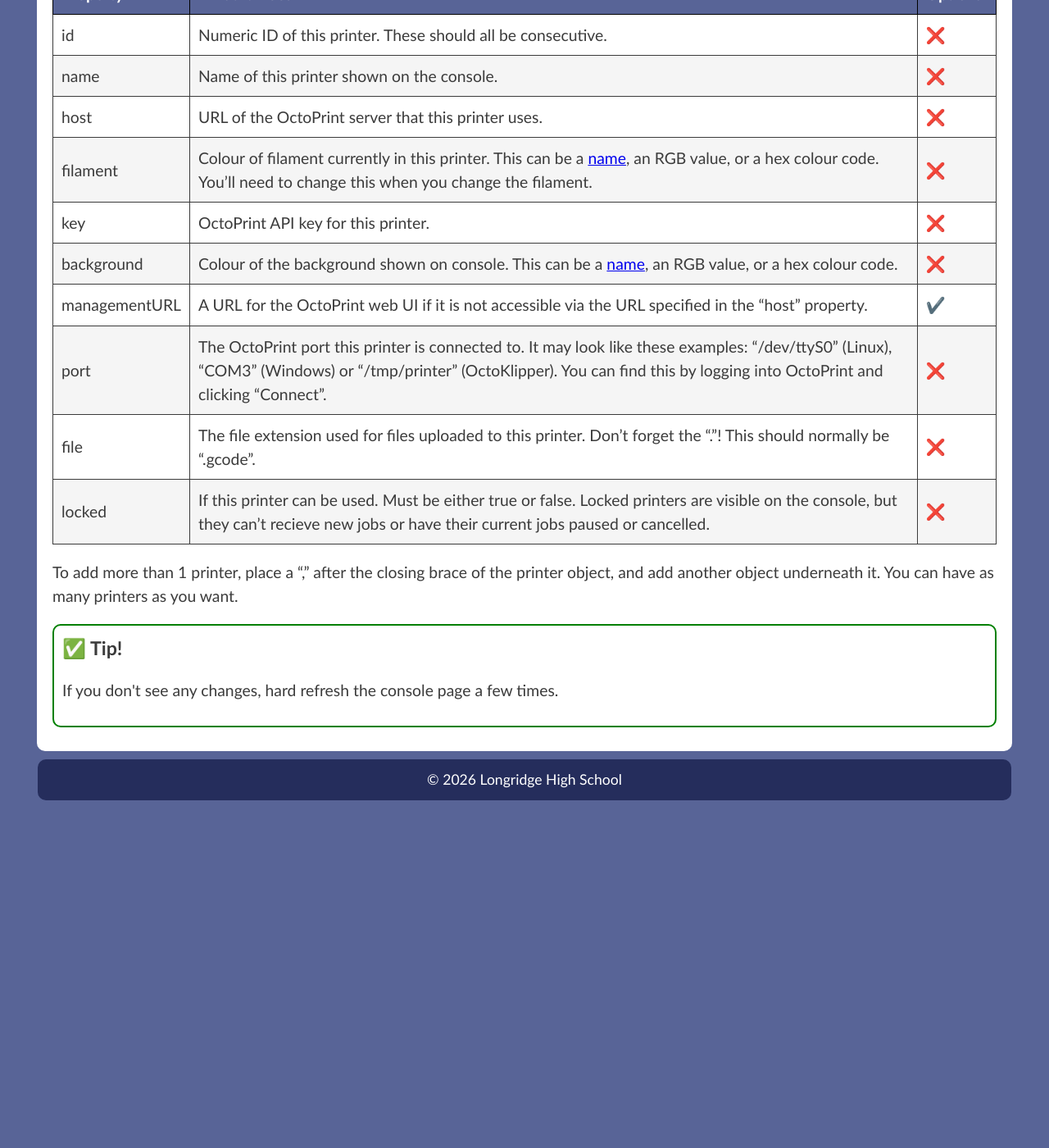
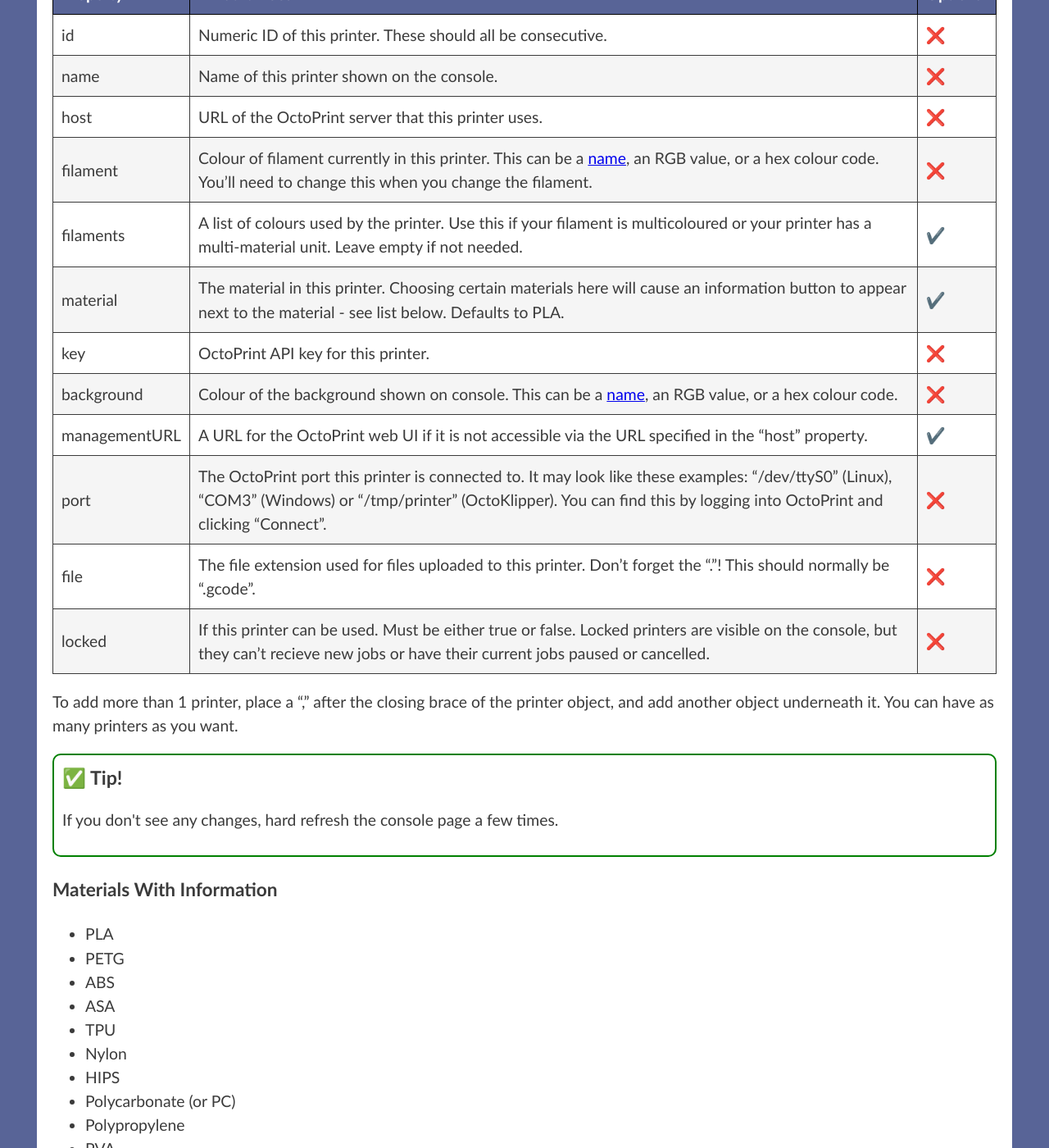
Before and after one commit to Longridge-High-School/3d-print-console, a Jekyll site: the page built from docs/setup/printers.md, in a window 1280 px wide and 1400 px high, scrolled down 942 px. Shown: the whole window at 82% size. Built offline with Jekyll 4.4.1, drawn with Linux system fonts in a browser that asks for light colours; a style sheet for code colours, icons or effects is not loaded; before the commit the page ends 1926 px from its top, so only the background shows below that; some of the changed text lies outside the part shown.

Commit message:
Updated for 3D Print Console v2.5.0.

```diff
--- a/_layouts/default.html
+++ b/_layouts/default.html
@@ -71,7 +71,6 @@
           nav.style.display = "none";
         }
       });
-
     </script>
     <noscript>
       <menu> <!-- Menu if JavaScript is unavailable -->
--- a/docs/setup/printers.md
+++ b/docs/setup/printers.md
@@ -36,6 +36,8 @@ Here is what all the properties mean:
 | name | Name of this printer shown on the console. | ❌ |
 | host | URL of the OctoPrint server that this printer uses. | ❌ |
 | filament | Colour of filament currently in this printer. This can be a [name](https://www.w3schools.com/tags/ref_colornames.asp), an RGB value, or a hex colour code. You'll need to change this when you change the filament. | ❌ |
+| filaments | A list of colours used by the printer. Use this if your filament is multicoloured or your printer has a multi-material unit. Leave empty if not needed. | ✔️ |
+| material | The material in this printer. Choosing certain materials here will cause an information button to appear next to the material - see list below. Defaults to PLA.| ✔️ |
 | key | OctoPrint API key for this printer. | ❌ |
 | background | Colour of the background shown on console. This can be a [name](https://www.w3schools.com/tags/ref_colornames.asp), an RGB value, or a hex colour code. | ❌ |
 | managementURL | A URL for the OctoPrint web UI if it is not accessible via the URL specified in the "host" property. | ✔️ |
@@ -46,3 +48,19 @@ Here is what all the properties mean:
 To add more than 1 printer, place a "," after the closing brace of the printer object, and add another object underneath it. You can have as many printers as you want.
 
 {% include tip.html content = "If you don't see any changes, hard refresh the console page a few times." %}
+
+### Materials With Information
+
+- PLA
+- PETG
+- ABS
+- ASA
+- TPU
+- Nylon
+- HIPS
+- Polycarbonate (or PC)
+- Polypropylene
+- PVA
+- Metal PLA
+- Wood PLA
+- Carbon Fibre (or CF or Carbon Fiber)
```
Also changed, not shown: img/dotnet/samples/sample_benchy_multi.webp (added). Lines whose indentation alone changed are shown as unchanged.
